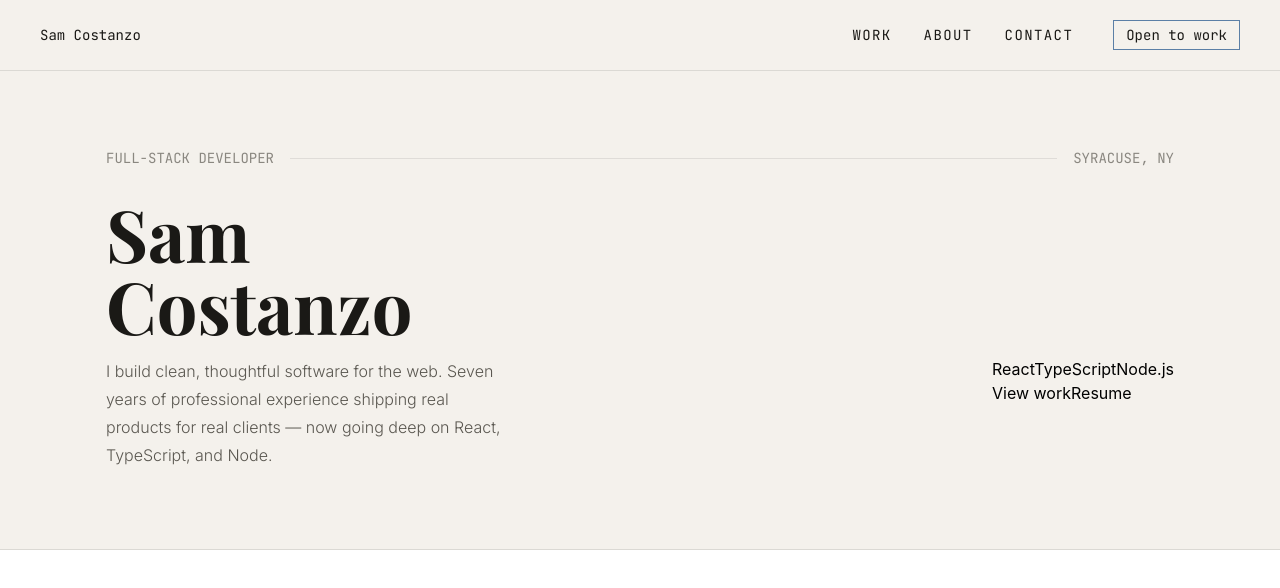
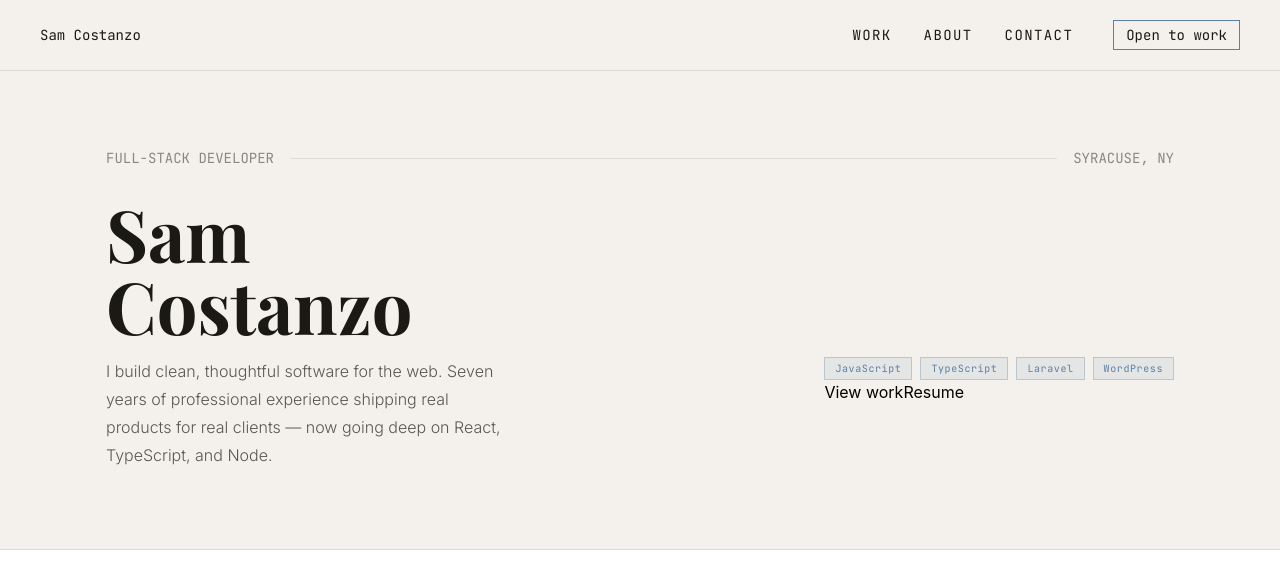
Before and after one commit to SamCostanzo/portfolio, a React (Vite) app: page / in a window 1280 px wide. Shown: the top 588 px of the page. Built offline with nearby package versions, Linux system fonts and the light colour scheme; a web font is replaced by a local one.

Commit message:
Added badge component

```diff
--- a/src/components/Hero.jsx
+++ b/src/components/Hero.jsx
@@ -1,3 +1,5 @@
+import TechnologyBadge from "./TechnologyBadge";
+
 export default function Hero() {
   return (
     <div className="hero bg-background border-b border-black/10">
@@ -15,11 +17,12 @@ export default function Hero() {
           <p className="hero-tag font-inter text-light-text font-light max-w-[400px] leading-7">
             I build clean, thoughtful software for the web. Seven years of professional experience shipping real products for real clients — now going deep on React, TypeScript, and Node.
           </p>
-          <div className="hero-actions">
-            <div className="hero-stack">
-              <span>React</span>
-              <span>TypeScript</span>
-              <span>Node.js</span>
+          <div className="hero-actions flex-col gap-4 items end">
+            <div className="hero-stack flex gap-2 justify-end">
+              <TechnologyBadge title="JavaScript"/>
+              <TechnologyBadge title="TypeScript"/>
+              <TechnologyBadge title="Laravel"/>
+              <TechnologyBadge title="WordPress"/>
             </div>
             <div className="btns">
               <button className="btn-p">View work</button>
--- /dev/null
+++ b/src/components/TechnologyBadge.jsx
@@ -0,0 +1,5 @@
+export default function TechnologyBadge({title}){
+    return(
+        <span className="font-mono text-[10px] tracking-[.06em] text-accent bg-accent/10 border border-accent/30 px-[10px] py-[3px]">{title}</span>
+    )
+}
```
